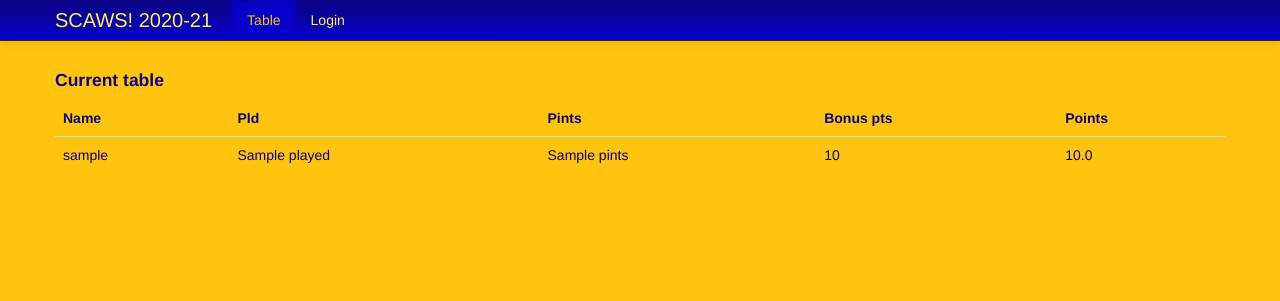
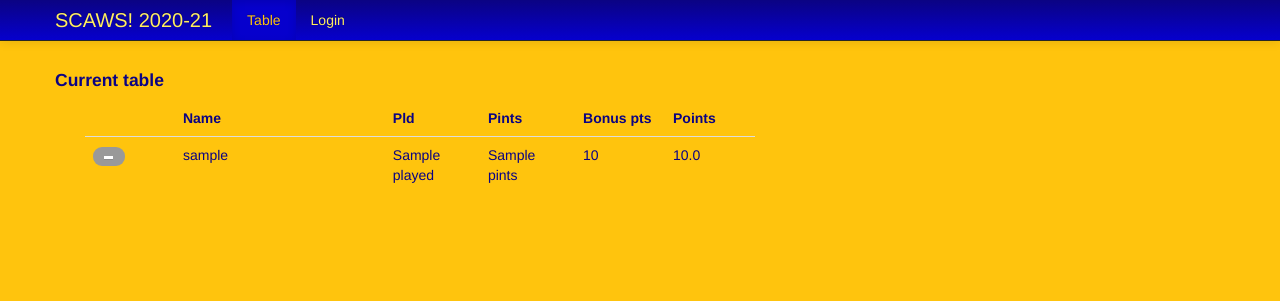
Before and after one commit to oufcgav/SCAWS2019, a Symfony app: template templates/table.html.twig in a window 1280 px wide. Shown: the top 301 px of the page. Run offline with Twig, Linux system fonts and the light colour scheme; the template is opened without the code that fills it: most values are stand-ins (such as "Sample title", 1, 10 or a date in 2020); some libraries are stand-ins or nearby versions.

Commit message:
Redo change buttons on table

```diff
--- a/templates/table.html.twig
+++ b/templates/table.html.twig
@@ -3,30 +3,37 @@
 
 {% block content %}
     <h4>Current table</h4>
-    <table class="table">
+    <table class="table span7">
         <thead>
         <tr>
-            <th>Name</th>
-            <th>Pld</th>
-            <th>Pints</th>
-            <th>Bonus pts</th>
-            <th>Points</th>
+            <th class="span1">&nbsp;</th>
+            <th class="span2">Name</th>
+            <th class="span1">Pld</th>
+            <th class="span1">Pints</th>
+            <th class="span1">Bonus pts</th>
+            <th class="span1">Points</th>
         </tr>
         </thead>
         <tbody>
         {% for user in table %}
             <tr id="{{ user.username }}">
-                <td><a href="{{ path('user', { username: user.username }) }}">{{ user.username }}</a></td>
+                <td>
+                    {% if user.hasMovedUp %}
+                        <span class="table-change badge badge-success"><i class="icon-arrow-up icon-white"></i></span>
+                    {% elseif user.hasMovedDown %}
+                        <span class="table-change badge badge-important"><i class="icon-arrow-down icon-white"></i></span>
+                    {% else %}
+                        <span class="table-change badge badge-secondary"><i class="icon-minus icon-white"></i></span>
+                    {% endif %}
+                </td>
+                <td>
+                    <a href="{{ path('user', { username: user.username }) }}">{{ user.username }}</a>
+                </td>
                 <td>{{ user.played }}</td>
                 <td class="pints">{{ user.pints }}</td>
                 <td>{{ user.bonusPoints }}</td>
-                <td class="points">
+                <td class="points text-right">
                     {{ user.points|number_format(1) }}
-                    {% if user.hasMovedUp %}
-                        &nbsp;<span class="table-change badge badge-success"><i class="icon-arrow-up icon-white"></i></span>
-                    {% elseif user.hasMovedDown %}
-                        &nbsp;<span class="table-change badge badge-important"><i class="icon-arrow-down icon-white"></i></span>
-                    {% endif %}
                 </td>
             </tr>
         {% endfor %}
```
